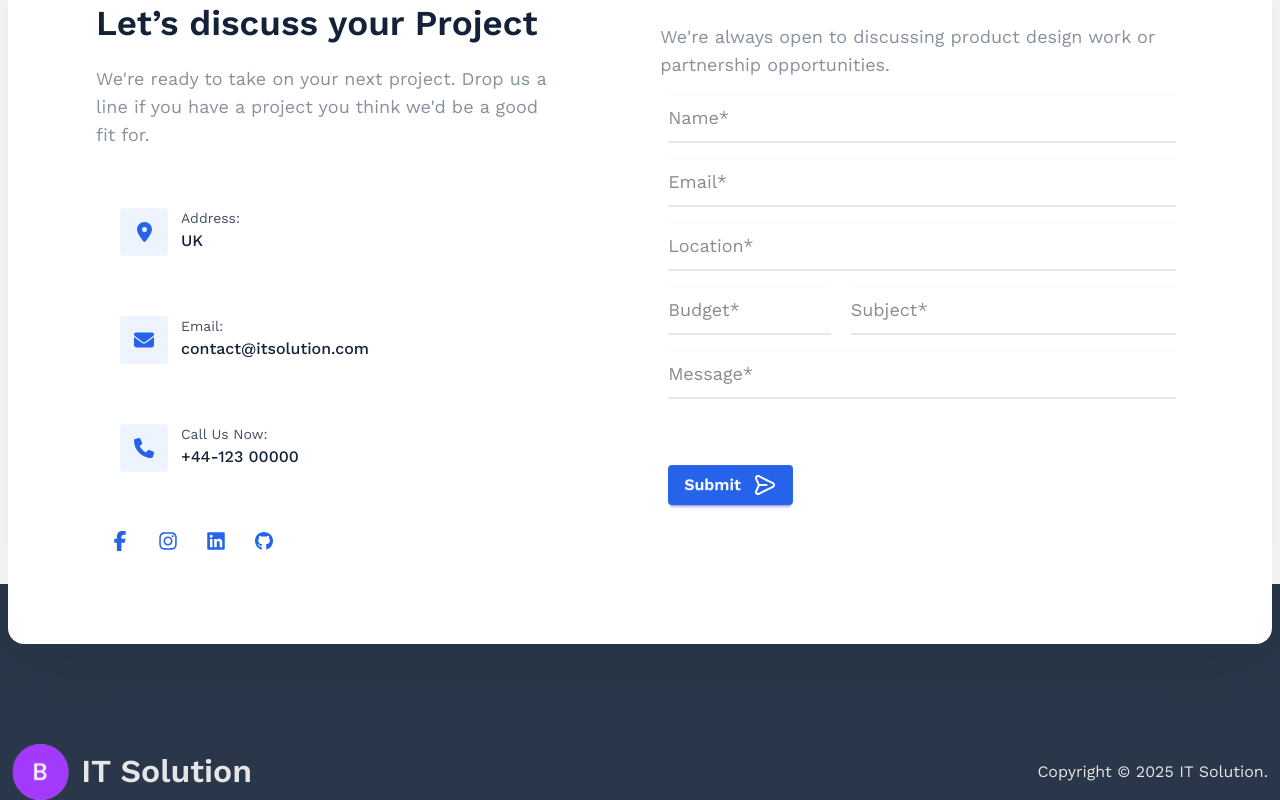
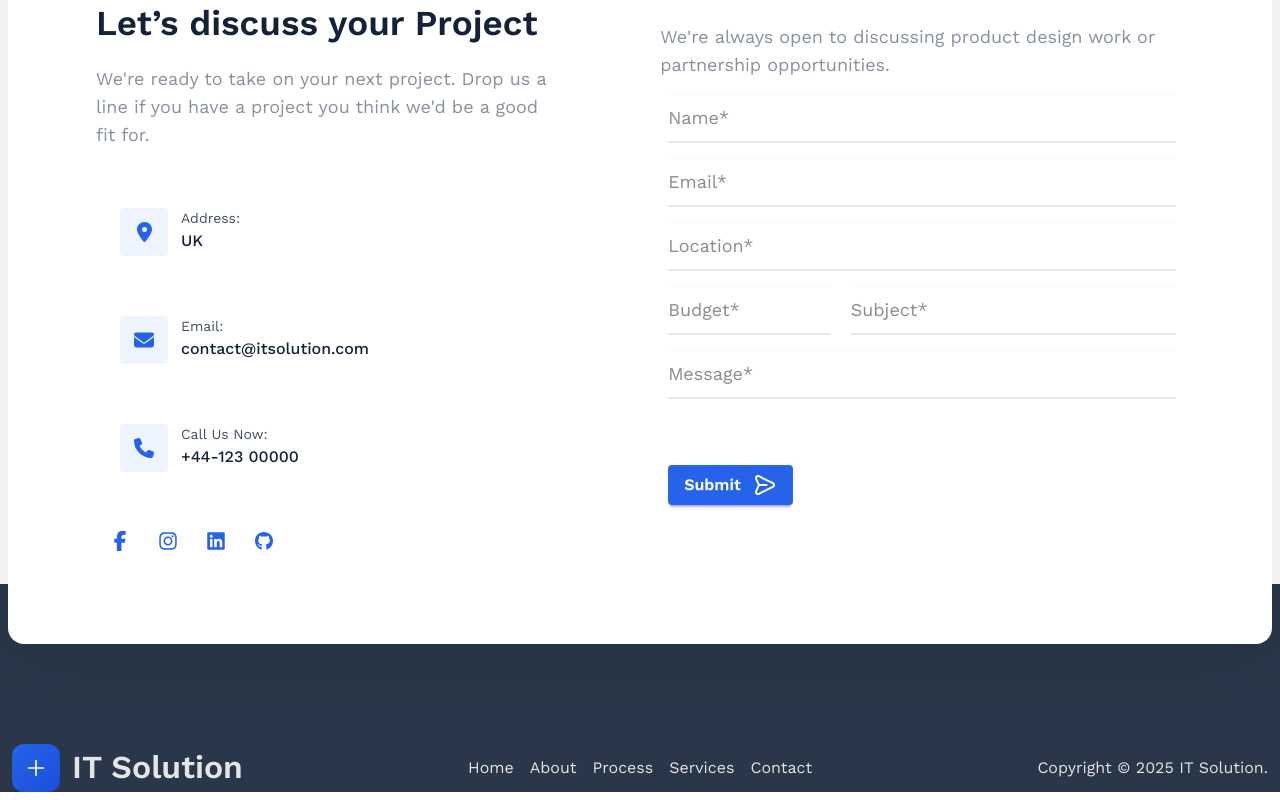
Before and after one commit to Vivekan07/porfolio, a React (Vite) app: page / in a window 1280 px wide. Shown: the part 4136-4936 px from the top of the page. Built offline with nearby package versions, Linux system fonts and the light colour scheme.

Commit message:
footer fixed

```diff
--- a/src/components/common/footer/Footer.jsx
+++ b/src/components/common/footer/Footer.jsx
@@ -1,14 +1,12 @@
-import logo from "../../../assets/logo.png";
+import Logo from "../navbar/Logo";
 
-/* Footer nabLinks */
+/* Footer navLinks */
 const navItems = [
   { id: 1, name: "Home", url: "Home" },
   { id: 2, name: "About", url: "About" },
   { id: 3, name: "Process", url: "Process" },
-  { id: 4, name: "Portfolio", url: "Portfolio" },
-  { id: 5, name: "Blog", url: "Blog" },
-  { id: 6, name: "Services", url: "Services" },
-  { id: 7, name: "Contact", url: "Contact" },
+  { id: 4, name: "Services", url: "Services" },
+  { id: 5, name: "Contact", url: "Contact" },
 ];
 const copyrightYear = new Date().getFullYear();
 
@@ -16,13 +14,11 @@ const Footer = () => {
   return (
     <div className="pt-25 md:pt-40 content max-2xl:px-3">
       <div className="flex max-md:flex-col justify-between mx-0 items-center h-full w-full text-neutral-200">
-        <a href="#" className="flex items-center border-0">
-          <img src={logo} className="h-8 sm:h-14 rounded-2xl" alt="logo" />
-          <p className="text-3xl sm:text-[32px] my-auto ms-[12px] font-semibold">
-            IT Solution
-          </p>
-        </a>
-        {/* <div className="mx-7 max-md:my-7 text-center">
+        <div className="flex items-center">
+          <Logo />
+        </div>
+
+        <div className="mx-7 max-md:my-7 text-center">
           {navItems.map((item) => (
             <a
               key={item.id}
@@ -33,7 +29,8 @@ const Footer = () => {
               <span className="absolute left-0 bottom-0 h-0.5 w-full bg-white scale-x-0 duration-300 group-hover:scale-x-100"></span>
             </a>
           ))}
-        </div> */}
+        </div>
+
         <p className="text-[12px] sm:text-[16px]">
           Copyright &copy; {copyrightYear} IT Solution.
         </p>
```
